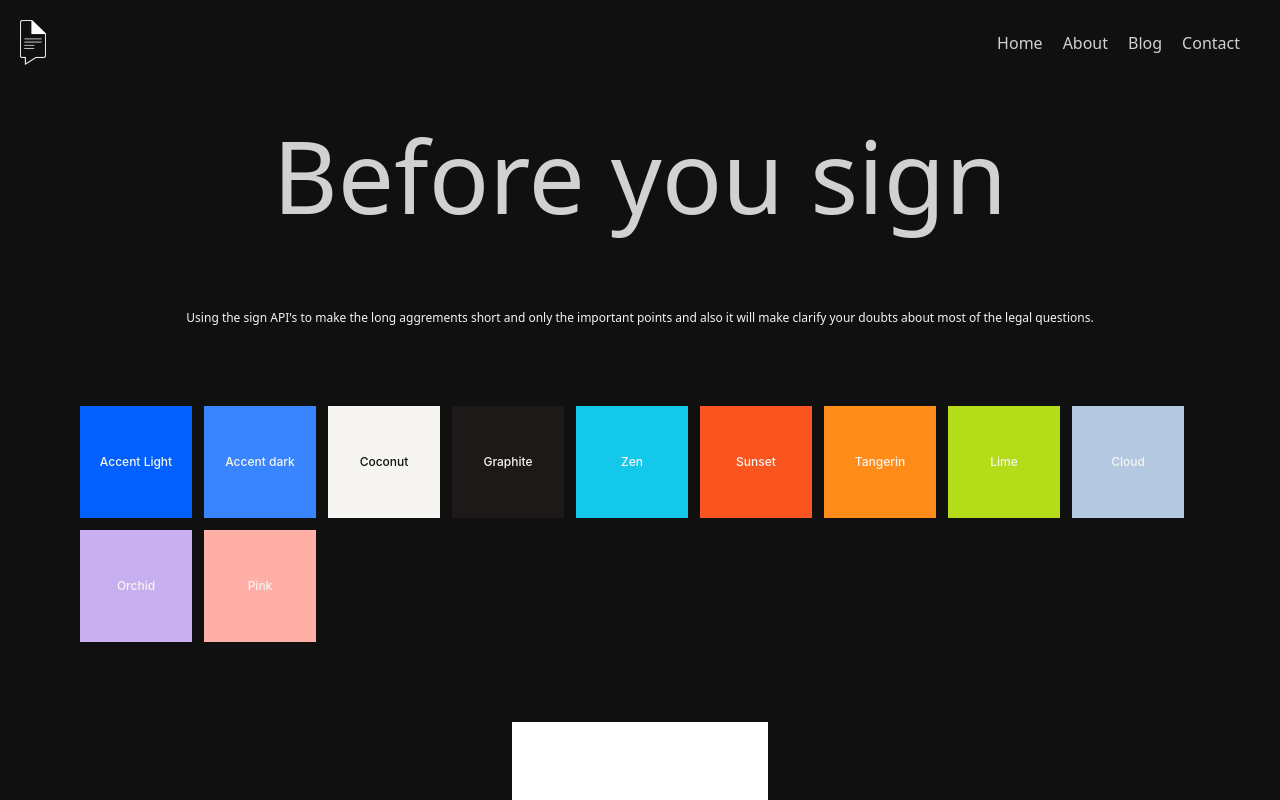
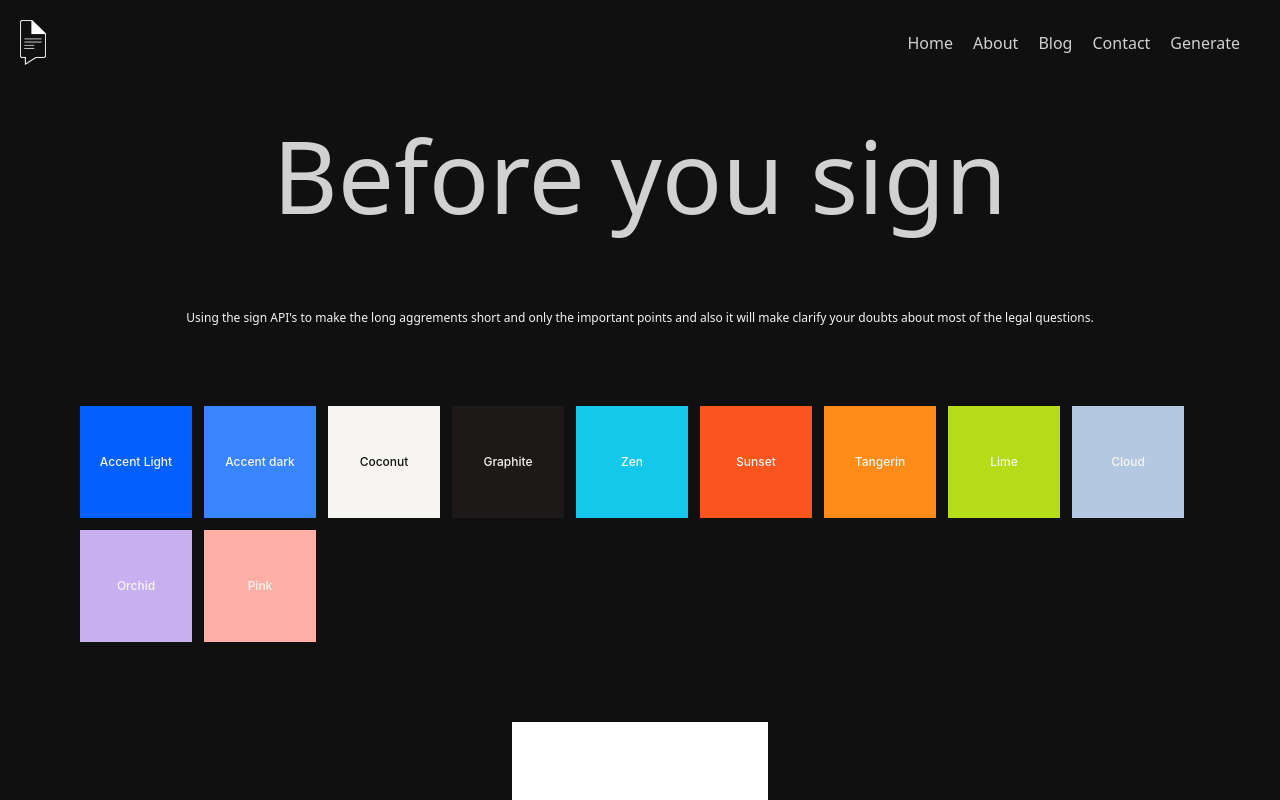
Before and after one commit to jashwanth0712/before-you-sign, a React (Create React App) app in the folder website/: page / in a window 1280 px wide. Shown: the top 800 px of the page. Built offline with nearby package versions, Linux system fonts and the light colour scheme.

Commit message:
Add geneate to nav bar

```diff
--- a/website/src/component/Navbar.jsx
+++ b/website/src/component/Navbar.jsx
@@ -1,4 +1,5 @@
 import logo from '../assets/images/logo_white.png';
+import { Link } from "react-router-dom";
 
 export default function Navbar() {
     return (
@@ -14,6 +15,7 @@ export default function Navbar() {
                         <p className="font-grotesk font-medium text-base text-text-primary mr-5">About</p>
                         <p className="font-grotesk font-medium text-base text-text-primary mr-5">Blog</p>
                         <p className="font-grotesk font-medium text-base text-text-primary mr-5">Contact</p>
+                        <Link to='/search'><p className="font-grotesk font-medium text-base text-text-primary mr-5">Generate</p></Link>
                     </div>
                 </div>
             </nav>
```
